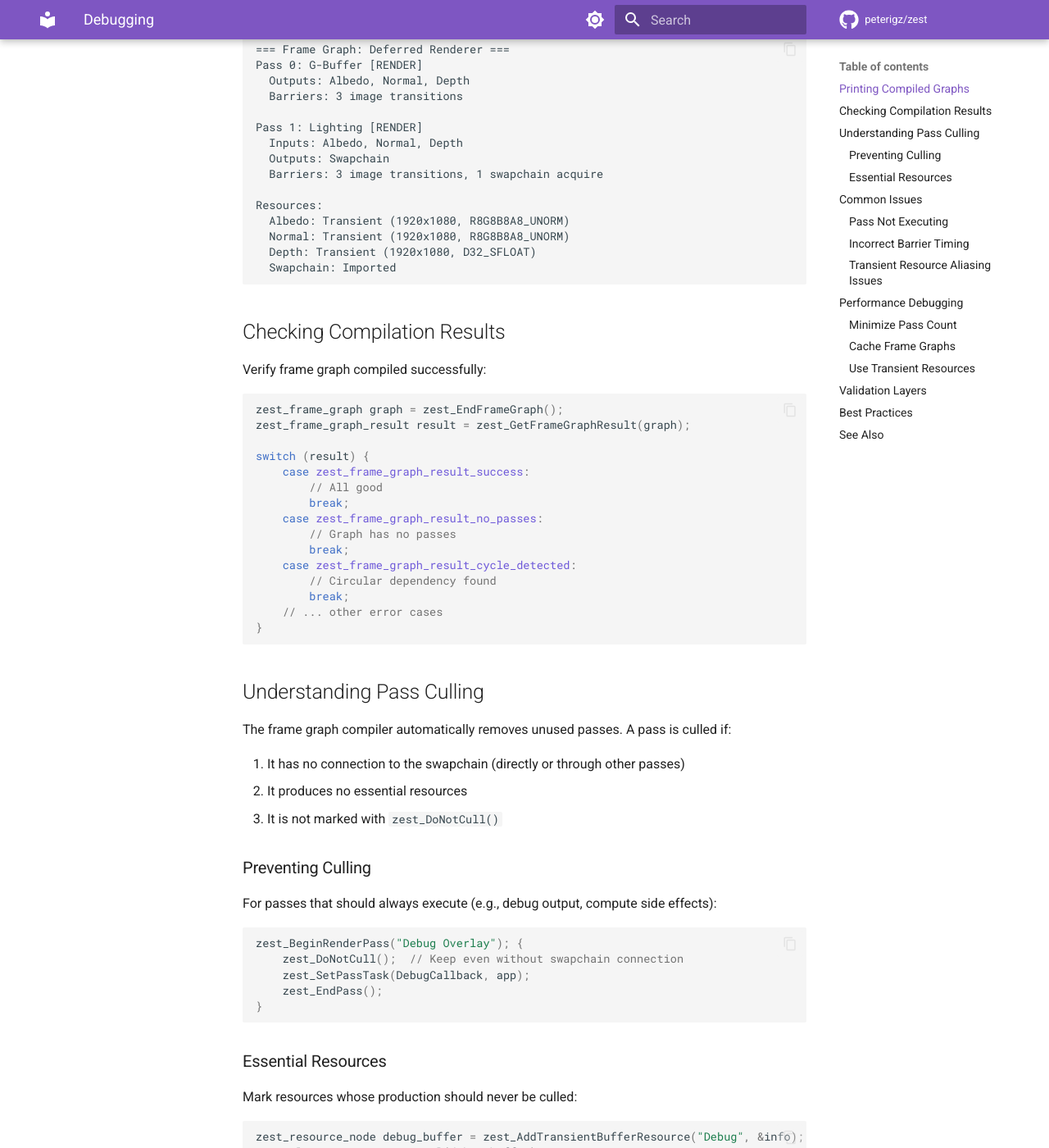
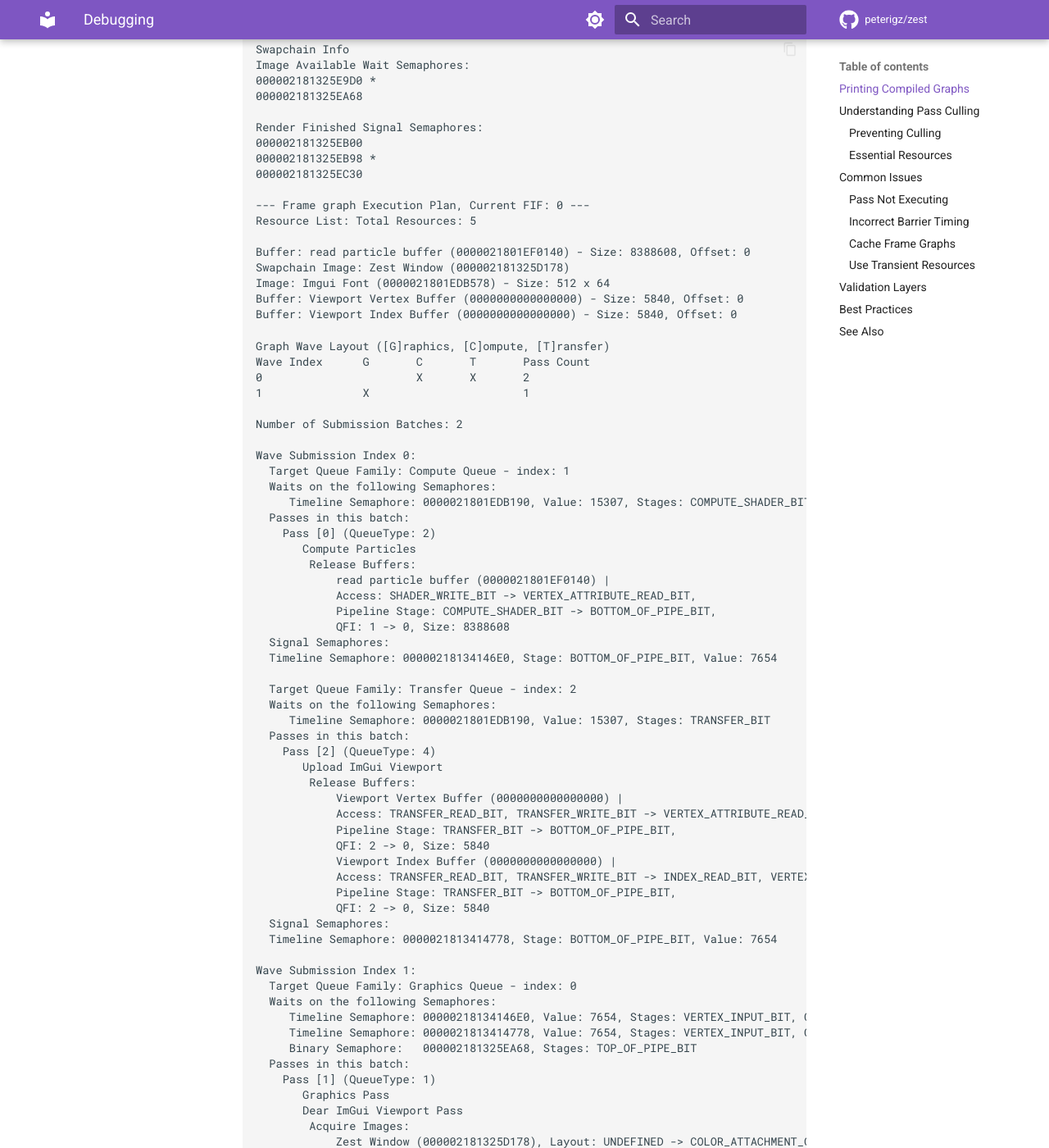
Before and after one commit to peterigz/zest, an MkDocs documentation site: the page built from docs/concepts/frame-graph/debugging.md, in a window 1280 px wide and 1400 px high, scrolled down 462 px. Shown: the whole window at 82% size. Built offline with MkDocs 1.6.1 and Material for MkDocs 9.7.7, drawn with Linux system fonts in a browser that asks for light colours; comment, search, counter and statistics services are not loaded; some of the changed text lies outside the part shown.

Commit message:
Update debugging.md

````diff
--- a/docs/concepts/frame-graph/debugging.md
+++ b/docs/concepts/frame-graph/debugging.md
@@ -14,22 +14,99 @@
 Example output:
 
 ```
-=== Frame Graph: Deferred Renderer ===
-Pass 0: G-Buffer [RENDER]
-  Outputs: Albedo, Normal, Depth
-  Barriers: 3 image transitions
+Swapchain Info
+Image Available Wait Semaphores:
+000002181325E9D0 *
+000002181325EA68
 
-Pass 1: Lighting [RENDER]
-  Inputs: Albedo, Normal, Depth
-  Outputs: Swapchain
-  Barriers: 3 image transitions, 1 swapchain acquire
+Render Finished Signal Semaphores:
+000002181325EB00
+000002181325EB98 *
+000002181325EC30
 
-Resources:
-  Albedo: Transient (1920x1080, R8G8B8A8_UNORM)
-  Normal: Transient (1920x1080, R8G8B8A8_UNORM)
-  Depth: Transient (1920x1080, D32_SFLOAT)
-  Swapchain: Imported
-```
+--- Frame graph Execution Plan, Current FIF: 0 ---
+Resource List: Total Resources: 5
+
+Buffer: read particle buffer (0000021801EF0140) - Size: 8388608, Offset: 0
+Swapchain Image: Zest Window (000002181325D178)
+Image: Imgui Font (0000021801EDB578) - Size: 512 x 64
+Buffer: Viewport Vertex Buffer (0000000000000000) - Size: 5840, Offset: 0
+Buffer: Viewport Index Buffer (0000000000000000) - Size: 5840, Offset: 0
+
+Graph Wave Layout ([G]raphics, [C]ompute, [T]ransfer)
+Wave Index      G       C       T       Pass Count
+0                       X       X       2
+1               X                       1
+
+Number of Submission Batches: 2
+
+Wave Submission Index 0:
+  Target Queue Family: Compute Queue - index: 1
+  Waits on the following Semaphores:
+     Timeline Semaphore: 0000021801EDB190, Value: 15307, Stages: COMPUTE_SHADER_BIT
+  Passes in this batch:
+    Pass [0] (QueueType: 2)
+       Compute Particles
+        Release Buffers:
+            read particle buffer (0000021801EF0140) |
+            Access: SHADER_WRITE_BIT -> VERTEX_ATTRIBUTE_READ_BIT,
+            Pipeline Stage: COMPUTE_SHADER_BIT -> BOTTOM_OF_PIPE_BIT,
+            QFI: 1 -> 0, Size: 8388608
+  Signal Semaphores:
+  Timeline Semaphore: 00000218134146E0, Stage: BOTTOM_OF_PIPE_BIT, Value: 7654
+
+  Target Queue Family: Transfer Queue - index: 2
+  Waits on the following Semaphores:
+     Timeline Semaphore: 0000021801EDB190, Value: 15307, Stages: TRANSFER_BIT
+  Passes in this batch:
+    Pass [2] (QueueType: 4)
+       Upload ImGui Viewport
+        Release Buffers:
+            Viewport Vertex Buffer (0000000000000000) |
+            Access: TRANSFER_READ_BIT, TRANSFER_WRITE_BIT -> VERTEX_ATTRIBUTE_READ_BIT,
+            Pipeline Stage: TRANSFER_BIT -> BOTTOM_OF_PIPE_BIT,
+            QFI: 2 -> 0, Size: 5840
+            Viewport Index Buffer (0000000000000000) |
+            Access: TRANSFER_READ_BIT, TRANSFER_WRITE_BIT -> INDEX_READ_BIT, VERTEX_ATTRIBUTE_READ_BIT,
+            Pipeline Stage: TRANSFER_BIT -> BOTTOM_OF_PIPE_BIT,
+            QFI: 2 -> 0, Size: 5840
+  Signal Semaphores:
+  Timeline Semaphore: 0000021813414778, Stage: BOTTOM_OF_PIPE_BIT, Value: 7654
+
+Wave Submission Index 1:
+  Target Queue Family: Graphics Queue - index: 0
+  Waits on the following Semaphores:
+     Timeline Semaphore: 00000218134146E0, Value: 7654, Stages: VERTEX_INPUT_BIT, COMPUTE_SHADER_BIT, TRANSFER_BIT
+     Timeline Semaphore: 0000021813414778, Value: 7654, Stages: VERTEX_INPUT_BIT, COMPUTE_SHADER_BIT, TRANSFER_BIT
+     Binary Semaphore:   000002181325EA68, Stages: TOP_OF_PIPE_BIT
+  Passes in this batch:
+    Pass [1] (QueueType: 1)
+       Graphics Pass
+       Dear ImGui Viewport Pass
+        Acquire Images:
+            Zest Window (000002181325D178), Layout: UNDEFINED -> COLOR_ATTACHMENT_OPTIMAL,
+            Access: NONE -> COLOR_ATTACHMENT_WRITE_BIT,
+            Pipeline Stage: TOP_OF_PIPE_BIT -> COLOR_ATTACHMENT_OUTPUT_BIT,
+            QFI: 4294967295 -> 4294967295
+        Acquire Buffers:
+            read particle buffer (0000021801EF0140) |
+            Access: SHADER_WRITE_BIT -> VERTEX_ATTRIBUTE_READ_BIT,
+            Pipeline Stage: COMPUTE_SHADER_BIT -> VERTEX_INPUT_BIT,
+            QFI: 1 -> 0, Size: 8388608
+            Viewport Vertex Buffer (0000000000000000) |
+            Access: TRANSFER_READ_BIT, TRANSFER_WRITE_BIT -> VERTEX_ATTRIBUTE_READ_BIT,
+            Pipeline Stage: TRANSFER_BIT -> VERTEX_INPUT_BIT,
+            QFI: 2 -> 0, Size: 5840
+            Viewport Index Buffer (0000000000000000) |
+            Access: TRANSFER_READ_BIT, TRANSFER_WRITE_BIT -> INDEX_READ_BIT, VERTEX_ATTRIBUTE_READ_BIT,
+            Pipeline Stage: TRANSFER_BIT -> VERTEX_INPUT_BIT, INDEX_INPUT_BIT,
+            QFI: 2 -> 0, Size: 5840
+      RenderArea: (0,0)-(1280x768)
+  Signal Semaphores:
+  Binary Semaphore: 000002181325EB00 Stage: BOTTOM_OF_PIPE_BIT,
+  Timeline Semaphore: 0000021801EDB190, Stage: BOTTOM_OF_PIPE_BIT, Value: 15308
+
+--- End of Report ---```
 
 ## Checking Compilation Results
 
@@ -57,9 +134,9 @@
 
 The frame graph compiler automatically removes unused passes. A pass is culled if:
 
-1. It has no connection to the swapchain (directly or through other passes)
-2. It produces no essential resources
-3. It is not marked with `zest_DoNotCull()`
+1. It produces no output, so in other words it does not use zest_ConnectOutput.
+2. It produces output but that ouput is not consumed and output to an essential target (like the swapchain or any resource you manually set as essential)
+3. It is not marked with `zest_DoNotCull()`.
 
 ### Preventing Culling
 
@@ -126,36 +203,6 @@
 // If you read-modify-write, connect both
 zest_ConnectInput(particle_buffer);
 zest_ConnectOutput(particle_buffer);
-```
-
-### Transient Resource Aliasing Issues
-
-**Symptom:** Resources appear corrupted when aliasing is enabled.
-
-**Causes:**
-1. Resource lifetimes overlap unexpectedly
-2. Missing dependency between passes
-
-**Solution:** Verify pass order through connections or use `zest_PrintCompiledFrameGraph()` to inspect execution order.
-
-## Performance Debugging
-
-### Minimize Pass Count
-
-Each pass has overhead. Combine passes when logical:
-
-```cpp
-// Instead of separate clear and draw passes:
-zest_BeginRenderPass("Clear"); { ... }
-zest_BeginRenderPass("Draw"); { ... }
-
-// Combine into one:
-zest_BeginRenderPass("Draw"); {
-    zest_SetResourceClearColor(target, 0, 0, 0, 1);
-    zest_ConnectOutput(target);
-    zest_SetPassTask(DrawCallback, app);
-    zest_EndPass();
-}
 ```
 
 ### Cache Frame Graphs
@@ -197,11 +244,19 @@
 Enable Vulkan validation layers during development:
 
 ```cpp
-zest_device_info_t device_info = zest_CreateDeviceInfo();
-device_info.enable_validation = zest_true;
+zest_device_builder device_builder = zest_BeginVulkanDeviceBuilder();
+zest_AddDeviceBuilderExtensions(device_builder, glfw_extensions, count);
+zest_AddDeviceBuilderValidation(device_builder);
+zest_DeviceBuilderLogToConsole(device_builder);
+zest_device device = zest_EndDeviceBuilder(device_builder);
+```
 
-zest_device device = zest_CreateDevice(&device_info);
+Or using the helper functions:
+
+```cpp
+zest_device device = zest_implglfw_CreateVulkanDevice(true);
 ```
+
 
 Validation layers catch:
 - Incorrect resource states
@@ -216,6 +271,8 @@
 4. **Name everything** - Pass and resource names appear in debug output
 5. **Understand culling** - Know why passes are removed
 
+If anything seems amiss please raise an issue, it could be a bug or missing feature in Zest!
+
 ## See Also
 
 - [Passes](passes.md) - Pass types and culling options
````
Also changed, not shown: other parts of docs/concepts/frame-graph/debugging.md (+2 -2 lines).
